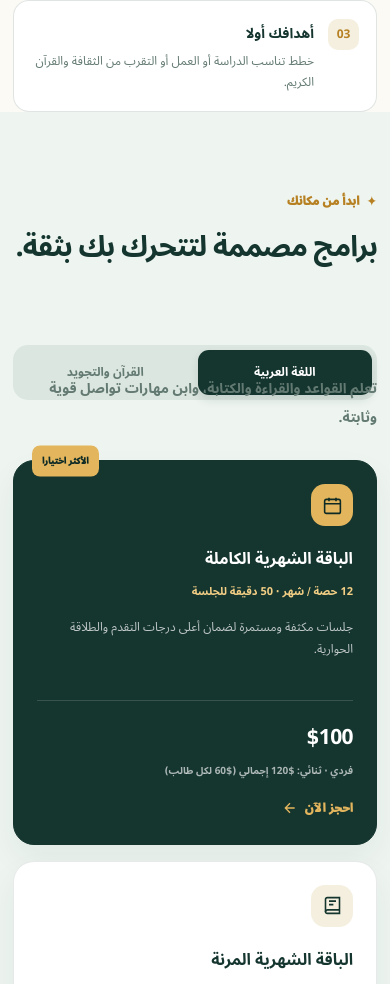
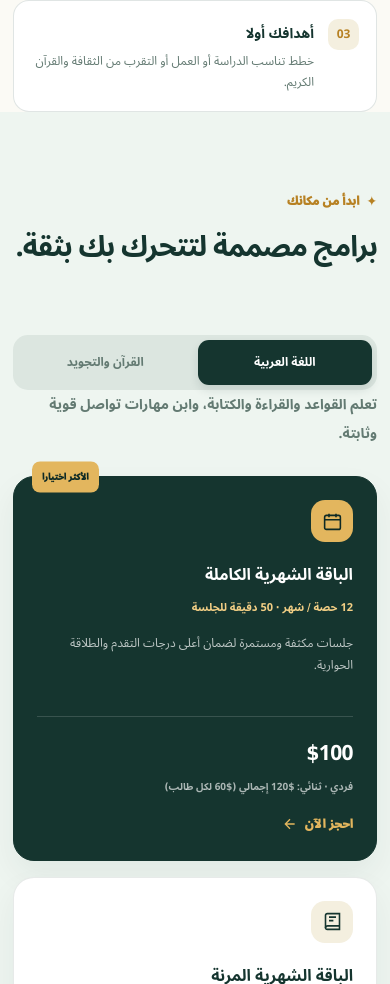
Before and after one commit to fushaf1234/fushazone, a plain HTML site: page index.html in a window 390 px wide. Shown: the part 1955-2939 px from the top of the page. Drawn offline with Linux system fonts and the light colour scheme.

Commit message:
Add files via upload
Fixed Arabic Langage and Qu'ran & Tajweed section

```diff
--- a/index.html
+++ b/index.html
@@ -269,6 +269,11 @@
       .hero-art { min-height:390px; }
       .hero-orbit { width:390px; }
     }
+    @media (max-width: 960px) {
+      /* Keep the course selector in its own row so its description never overlaps on tablets or phones. */
+      .section-top-line { align-items:flex-start; flex-direction:column; gap:14px; }
+      .course-subline { margin:0 0 28px; }
+    }
     @media (max-width: 820px) {
       .shell { width:min(100% - 30px, 680px); }
       .nav { height:86px; }
@@ -291,8 +296,6 @@
       .value-item { border-inline-start:0; border-top:1px solid var(--line); }
       .value-item:first-child { border-top:0; }
       .mission-copy { padding-inline-end:0; }
-      .section-top-line { align-items:flex-start; flex-direction:column; }
-      .course-subline { margin-top:-26px; }
       .why-visual { min-height:330px; max-width:520px; }
       .journal-grid { grid-template-columns:1fr; }
       .article-feature { min-height:330px; }
```
